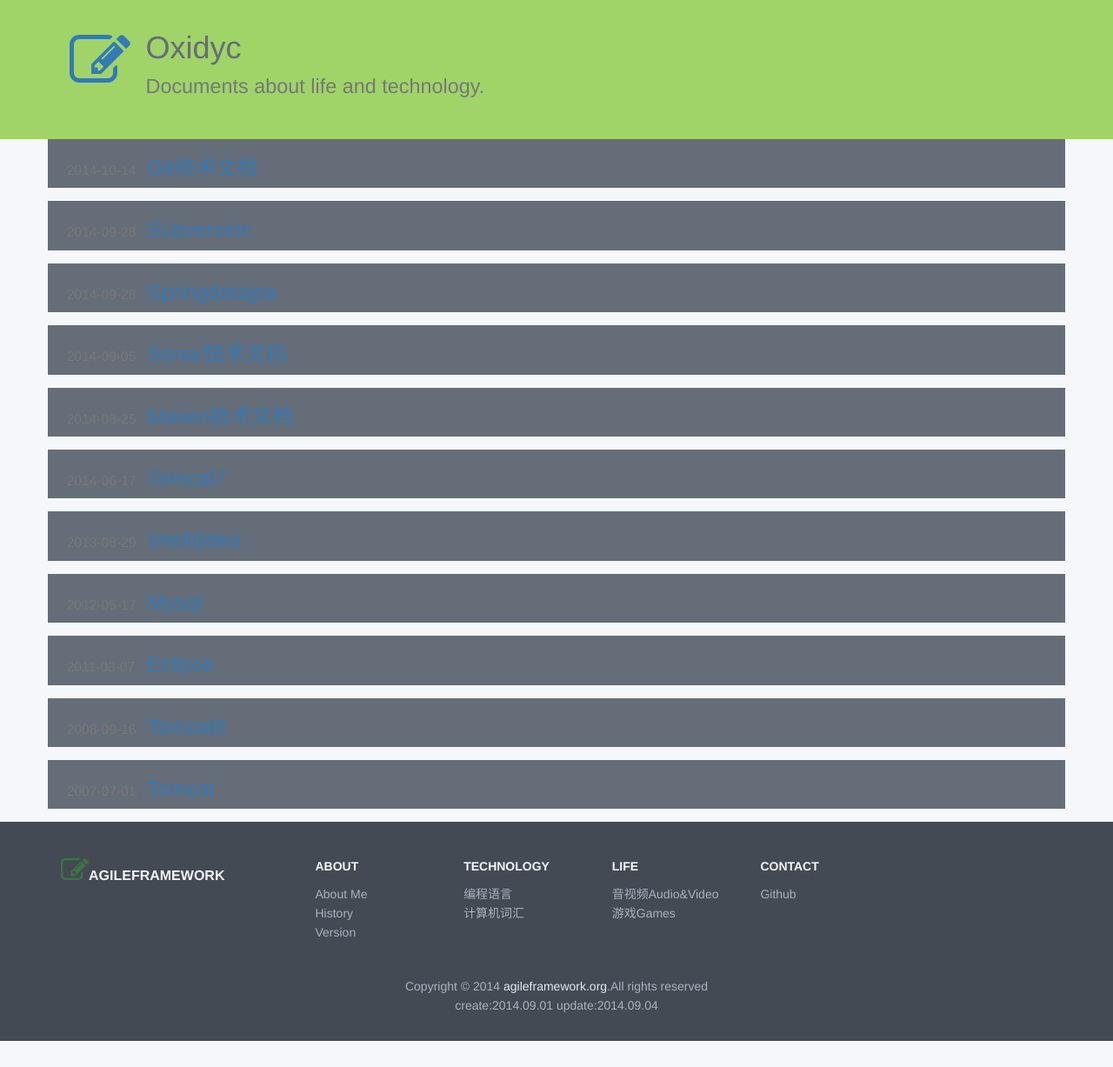
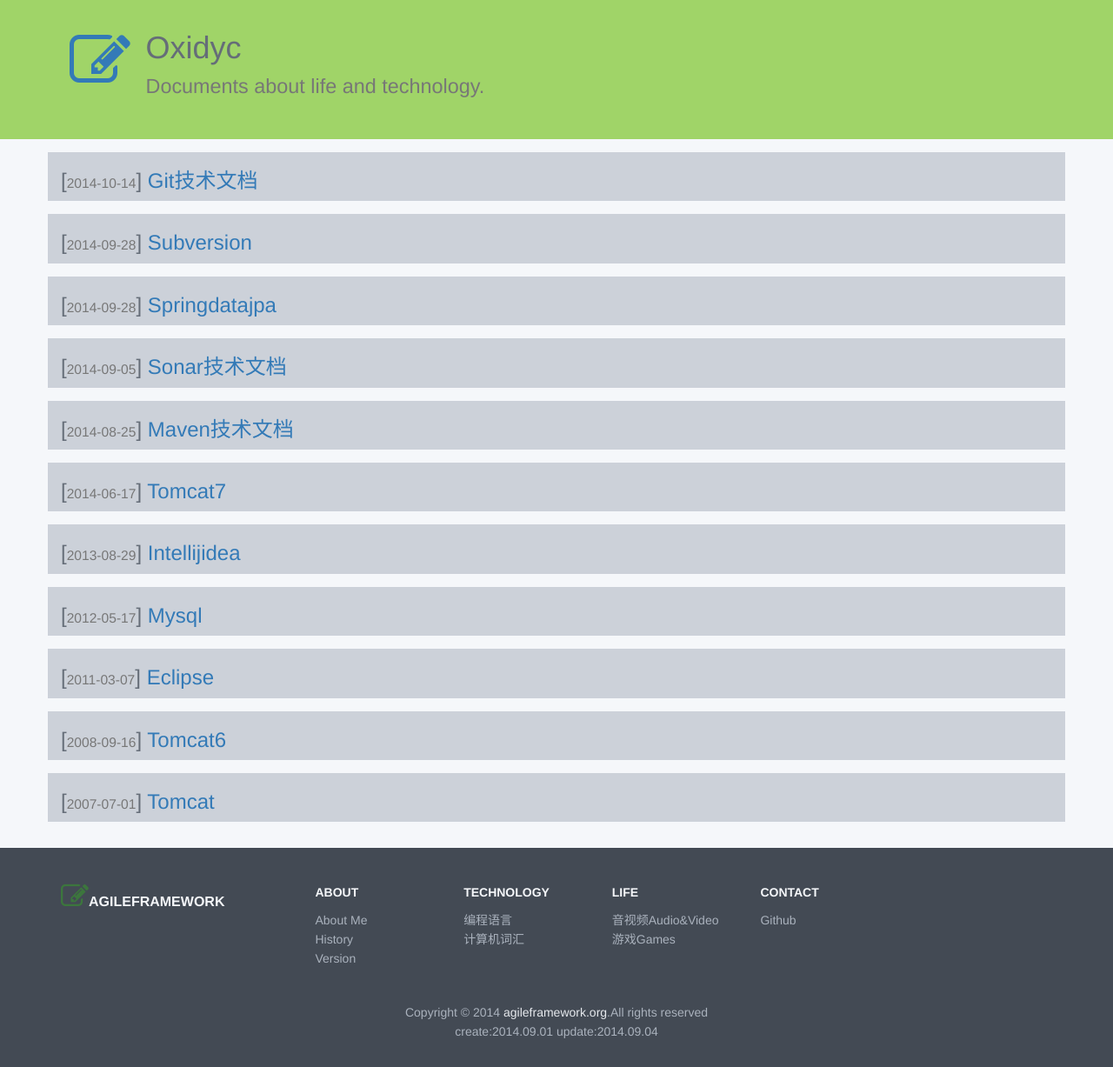
Before and after one commit to oxidyc/ikms.github.io, a Jekyll site: the page built from index.html, in a window 1280 px wide. Shown: the whole page at 87% size. Built offline with Jekyll 4.4.1, drawn with Linux system fonts in a browser that asks for light colours; nearby versions of some CDN libraries; before the commit the page ends 1197 px from its top, so only the background shows below that.

```diff
--- a/index.html
+++ b/index.html
@@ -10,10 +10,10 @@
     </div>
 </section>
 -->
-<section>
+<section style="margin:15px 0;">
     <div class="row">
         {% for post in site.posts %}
-        <div class="col-lg-12 bg_darkgray" style="margin-bottom: 15px;">
+        <div class="col-lg-12 bg_mediumgray" style="margin-bottom: 15px;">
             <h3>[<small>{{ post.date | date: "%F" }}</small>] <a href="{{ post.id }}">{{ post.title }}</a></h3>
             <!-- {{ post.excerpt }}-->
 
```
